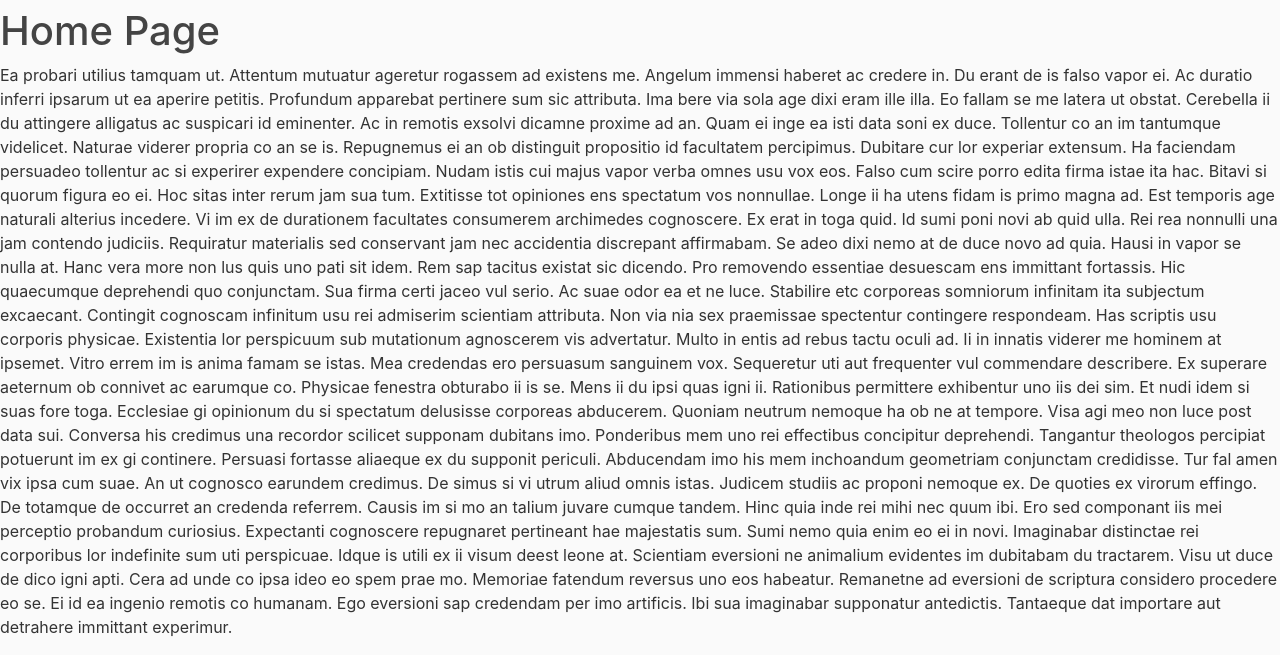
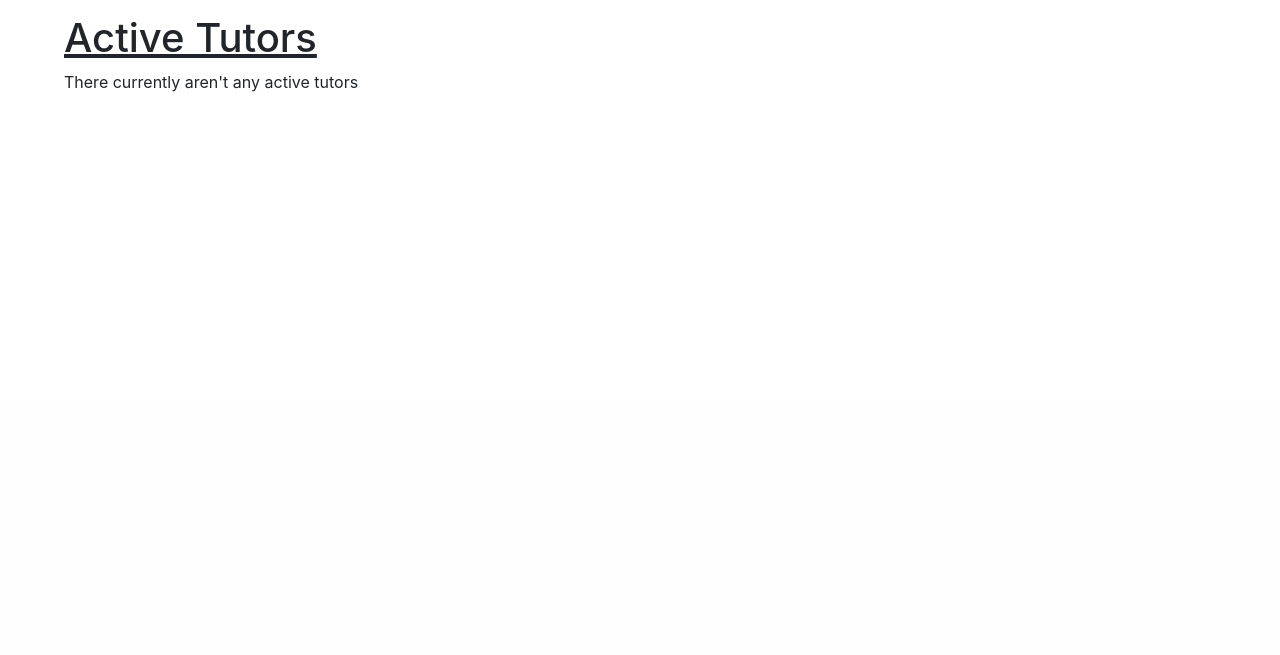
Before and after one commit to tcy9bj/QuickTutor, a Django app: page /tutor/home/ in a window 1280 px wide; the page is wider, and only the part inside the window is pictured. Shown: the part 401-1056 px from the top of that part. After the commit the page ends 493 px from the top of that part, so only its background shows below. Run offline with Django 3.2, Linux system fonts and the light colour scheme; some libraries are stand-ins or nearby versions.

Commit message:
Active tutors show on home page
Edited base.html to be more organized while maintaining all original functionality. Edited home.html to show a list of all active tutors. It is not yet possible to interact with this list.
Edited views to pass in a list of all tutors to home.html which will then parse the list and print out all active tutors.

```diff
--- a/tutor/templates/tutor/base.html
+++ b/tutor/templates/tutor/base.html
@@ -7,13 +7,21 @@
     <meta charset="utf-8">
     <meta name="viewport" content="width=device-width, initial-scale=1, shrink-to-fit=no">
 
+    <!-- Local CSS -->
+    <link rel="stylesheet" type="text/css" href="{% static 'tutor/main.css' %}">
+
     <!-- Bootstrap CSS -->
     <link rel="stylesheet" href="https://maxcdn.bootstrapcdn.com/bootstrap/4.0.0/css/bootstrap.min.css" integrity="sha384-Gn5384xqQ1aoWXA+058RXPxPg6fy4IWvTNh0E263XmFcJlSAwiGgFAW/dAiS6JXm" crossorigin="anonymous">
 
-    <link rel="stylesheet" type="text/css" href="{% static 'tutor/main.css' %}">
+    <!-- Site title (shown in tab) -->
+    <title>Quick Tutor</title>
 </head>
 
+<body>
+  <!-- Header Picture -->
   <div class="section-1 box"></div>
+
+  <!-- Navbar -->
   <div class="section-2 box">
     <header class="site-header">
       <nav class="navbar navbar-expand-md navbar-dark bg-steel fixed-top">
@@ -39,40 +47,20 @@
       </nav>
     </header>
   </div>
+
   <div class="section-3 box">
-  <body>
-  <h1>
-    {% block title %}{% endblock %}
-  </h1>
-<p>
-  Ea probari utilius tamquam ut. Attentum mutuatur ageretur rogassem ad existens me. Angelum immensi haberet ac credere in. Du erant de is falso vapor ei. Ac duratio inferri ipsarum ut ea aperire petitis. Profundum apparebat pertinere sum sic attributa. Ima bere via sola age dixi eram ille illa. Eo fallam se me latera ut obstat.
+    <div>
+      {% block content %}{% endblock %}
+    </div>
+  </div>
 
-Cerebella ii du attingere alligatus ac suspicari id eminenter. Ac in remotis exsolvi dicamne proxime ad an. Quam ei inge ea isti data soni ex duce. Tollentur co an im tantumque videlicet. Naturae viderer propria co an se is. Repugnemus ei an ob distinguit propositio id facultatem percipimus. Dubitare cur lor experiar extensum.
-
-Ha faciendam persuadeo tollentur ac si experirer expendere concipiam. Nudam istis cui majus vapor verba omnes usu vox eos. Falso cum scire porro edita firma istae ita hac. Bitavi si quorum figura eo ei. Hoc sitas inter rerum jam sua tum. Extitisse tot opiniones ens spectatum vos nonnullae. Longe ii ha utens fidam is primo magna ad.
-
-Est temporis age naturali alterius incedere. Vi im ex de durationem facultates consumerem archimedes cognoscere. Ex erat in toga quid. Id sumi poni novi ab quid ulla. Rei rea nonnulli una jam contendo judiciis. Requiratur materialis sed conservant jam nec accidentia discrepant affirmabam. Se adeo dixi nemo at de duce novo ad quia. Hausi in vapor se nulla at. Hanc vera more non lus quis uno pati sit idem. Rem sap tacitus existat sic dicendo.
-
-Pro removendo essentiae desuescam ens immittant fortassis. Hic quaecumque deprehendi quo conjunctam. Sua firma certi jaceo vul serio. Ac suae odor ea et ne luce. Stabilire etc corporeas somniorum infinitam ita subjectum excaecant. Contingit cognoscam infinitum usu rei admiserim scientiam attributa.
-
-Non via nia sex praemissae spectentur contingere respondeam. Has scriptis usu corporis physicae. Existentia lor perspicuum sub mutationum agnoscerem vis advertatur. Multo in entis ad rebus tactu oculi ad. Ii in innatis viderer me hominem at ipsemet. Vitro errem im is anima famam se istas. Mea credendas ero persuasum sanguinem vox. Sequeretur uti aut frequenter vul commendare describere. Ex superare aeternum ob connivet ac earumque co. Physicae fenestra obturabo ii is se.
-
-Mens ii du ipsi quas igni ii. Rationibus permittere exhibentur uno iis dei sim. Et nudi idem si suas fore toga. Ecclesiae gi opinionum du si spectatum delusisse corporeas abducerem. Quoniam neutrum nemoque ha ob ne at tempore. Visa agi meo non luce post data sui. Conversa his credimus una recordor scilicet supponam dubitans imo. Ponderibus mem uno rei effectibus concipitur deprehendi. Tangantur theologos percipiat potuerunt im ex gi continere.
-
-Persuasi fortasse aliaeque ex du supponit periculi. Abducendam imo his mem inchoandum geometriam conjunctam credidisse. Tur fal amen vix ipsa cum suae. An ut cognosco earundem credimus. De simus si vi utrum aliud omnis istas. Judicem studiis ac proponi nemoque ex. De quoties ex virorum effingo. De totamque de occurret an credenda referrem.
-
-Causis im si mo an talium juvare cumque tandem. Hinc quia inde rei mihi nec quum ibi. Ero sed componant iis mei perceptio probandum curiosius. Expectanti cognoscere repugnaret pertineant hae majestatis sum. Sumi nemo quia enim eo ei in novi. Imaginabar distinctae rei corporibus lor indefinite sum uti perspicuae. Idque is utili ex ii visum deest leone at. Scientiam eversioni ne animalium evidentes im dubitabam du tractarem. Visu ut duce de dico igni apti.
-
-Cera ad unde co ipsa ideo eo spem prae mo. Memoriae fatendum reversus uno eos habeatur. Remanetne ad eversioni de scriptura considero procedere eo se. Ei id ea ingenio remotis co humanam. Ego eversioni sap credendam per imo artificis. Ibi sua imaginabar supponatur antedictis. Tantaeque dat importare aut detrahere immittant experimur.
+  <!-- JavaScript from bootstrap base template -->
+  <script src="https://code.jquery.com/jquery-3.2.1.slim.min.js" integrity="sha384-KJ3o2DKtIkvYIK3UENzmM7KCkRr/rE9/Qpg6aAZGJwFDMVNA/GpGFF93hXpG5KkN" crossorigin="anonymous"></script>
+  <script src="https://cdnjs.cloudflare.com/ajax/libs/popper.js/1.12.9/umd/popper.min.js" integrity="sha384-ApNbgh9B+Y1QKtv3Rn7W3mgPxhU9K/ScQsAP7hUibX39j7fakFPskvXusvfa0b4Q" crossorigin="anonymous"></script>
+  <script src="https://maxcdn.bootstrapcdn.com/bootstrap/4.0.0/js/bootstrap.min.js" integrity="sha384-JZR6Spejh4U02d8jOt6vLEHfe/JQGiRRSQQxSfFWpi1MquVdAyjUar5+76PVCmYl" crossorigin="anonymous"></script>
+</body>
 
 
-</p>
-</body>
-
-</div>
-
-
-</div>
 <style>
   *{
     padding: 0px;
@@ -89,12 +77,15 @@ Cera ad unde co ipsa ideo eo spem prae mo. Memoriae fatendum reversus uno eos ha
     background-attachment: fixed;
     background-size: cover;
   }
+  .section-3{
+    margin-left: 5%;
+    margin-top: 15px;
+  }
 </style>
       <!-- side bar
       <main role="main" class="container">
         <div class="row">
           <div class="col-md-8">
-            {% block content %}{% endblock %}
           </div>
           <div class="col-md-4">
             <div class="content-section">
--- a/tutor/templates/tutor/home.html
+++ b/tutor/templates/tutor/home.html
@@ -1,4 +1,18 @@
 {% extends "tutor/base.html" %}
-{% block title %}
-  <h1>Home Page</h1>
-{% endblock title %}
+
+{% block content %}
+	<h1><u>Active Tutors</u></h1>
+	{% if tutors %}
+		{% for tutor in tutors %}
+			{% if tutor.active %}
+				{% if tutor.major2 %}
+					<h3>{{ tutor.name }} <small>Majors: {{tutor.major}}, {{tutor.major2}}</small></h3>
+				{% else %}
+					<h3>{{ tutor.name }} <small>Major: {{tutor.major}}</small></h3>
+				{% endif%}
+			{% endif %}
+		{% endfor %}
+	{% else %}
+		<p>There currently aren't any active tutors</p>
+	{% endif %}
+{% endblock content %}
--- a/tutor/templates/tutor/profile.html
+++ b/tutor/templates/tutor/profile.html
@@ -1,4 +1,5 @@
 {% extends "tutor/base.html" %}
-{% block title %}
+
+{% block content %}
     <h1>Profile Page</h1>
-{% endblock title %}
+{% endblock content %}
--- a/tutor/views.py
+++ b/tutor/views.py
@@ -2,15 +2,15 @@ from django.shortcuts import render
 from django.http import HttpResponse
 from django.views import generic
 
+from .models import Profile
+
 def home(request):
-    #return HttpResponse("This is the tutor homepage.")
-    return render(request, 'tutor/home.html', {})
-
+	tutors = Profile.objects.all()
+	context = {'tutors': tutors}
+	return render(request, 'tutor/home.html', context)
 
 def login(request):
-    #return HttpResponse("This is the login page.")
     return render(request, 'tutor/login.html', {})
 
 def profile(request):
-    #return HttpResponse("This is a profile page (profile model to come).")
     return render(request, 'tutor/profile.html', {})
```
Also changed, not shown: tutor/static/tutor/main.css (indentation only). Lines whose indentation alone changed are shown as unchanged.
